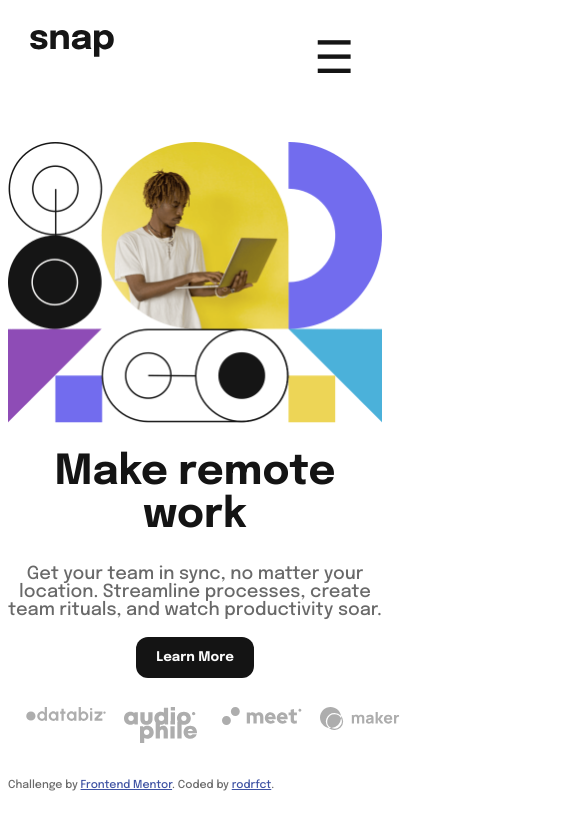
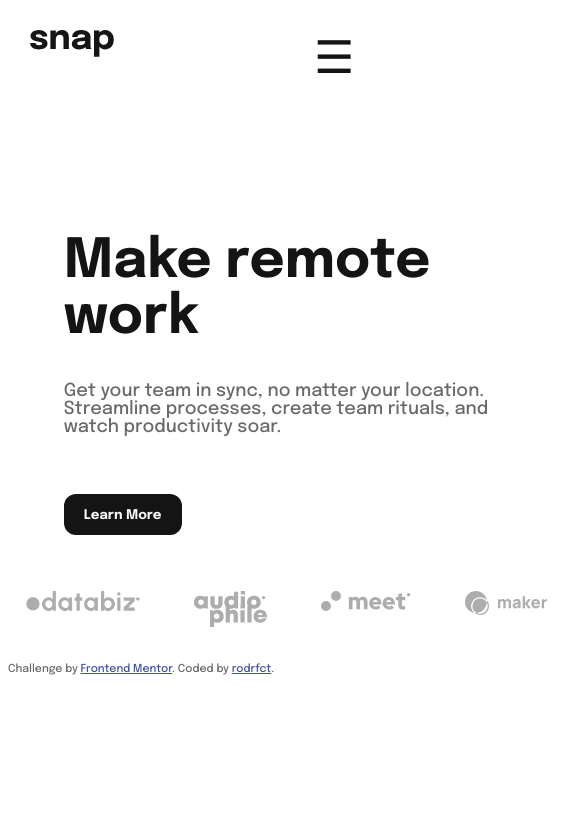
Before and after one commit to rodrfct/intro-section-with-dropdown-navigation, a Vue app: page / in a window 390 px wide. Shown: the top 830 px of the page, 566 px wide, since content can reach past the window. Built offline with nearby package versions, Linux system fonts and the light colour scheme.

Commit message:
Better handling of event listener

```diff
--- a/src/components/TheContent.vue
+++ b/src/components/TheContent.vue
@@ -6,21 +6,23 @@ import HeroMobile from '../assets/images/image-hero-mobile.png'
 const windowSize = ref(window.innerWidth)
 
 const hero = computed(() => {
-    if (windowSize.value < 400) {
+    if (windowSize.value < 350) {
         return HeroMobile
     } else {
         return HeroDesktop
     }
 })
 
+const getWindowSize = () => {
+    windowSize.value = window.innerWidth
+}
+
 onMounted(() => {
-    window.addEventListener('resize', () => {
-        windowSize.value = window.innerWidth
-    })
+    window.addEventListener('resize', getWindowSize)
 })
 
 onUnmounted(() => {
-    window.removeEventListener('resize')
+    window.removeEventListener('resize', getWindowSize)
 })
 
 </script>
@@ -95,7 +97,7 @@ onUnmounted(() => {
     margin: 0 1em;
 }
 
-@media screen and (width < 400px) {
+@media screen and (width < 350px) {
     .wrapper {
         grid-template-columns: 1fr;
         grid-template-rows: auto auto auto;
```
